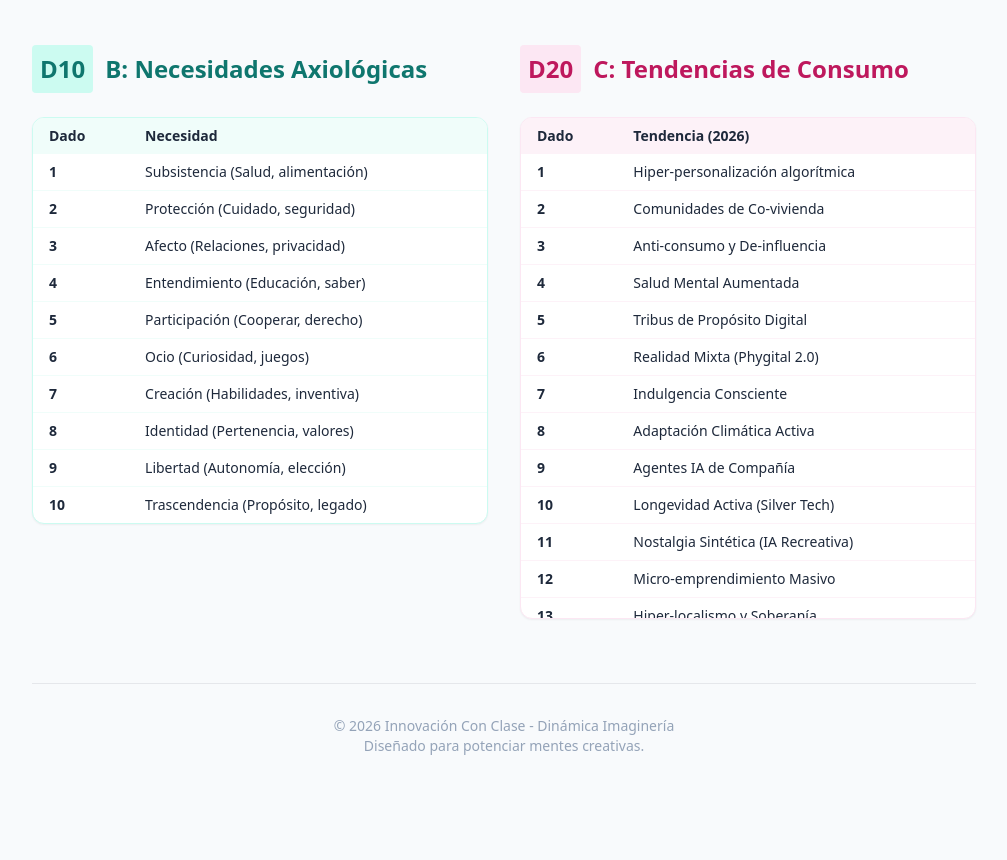
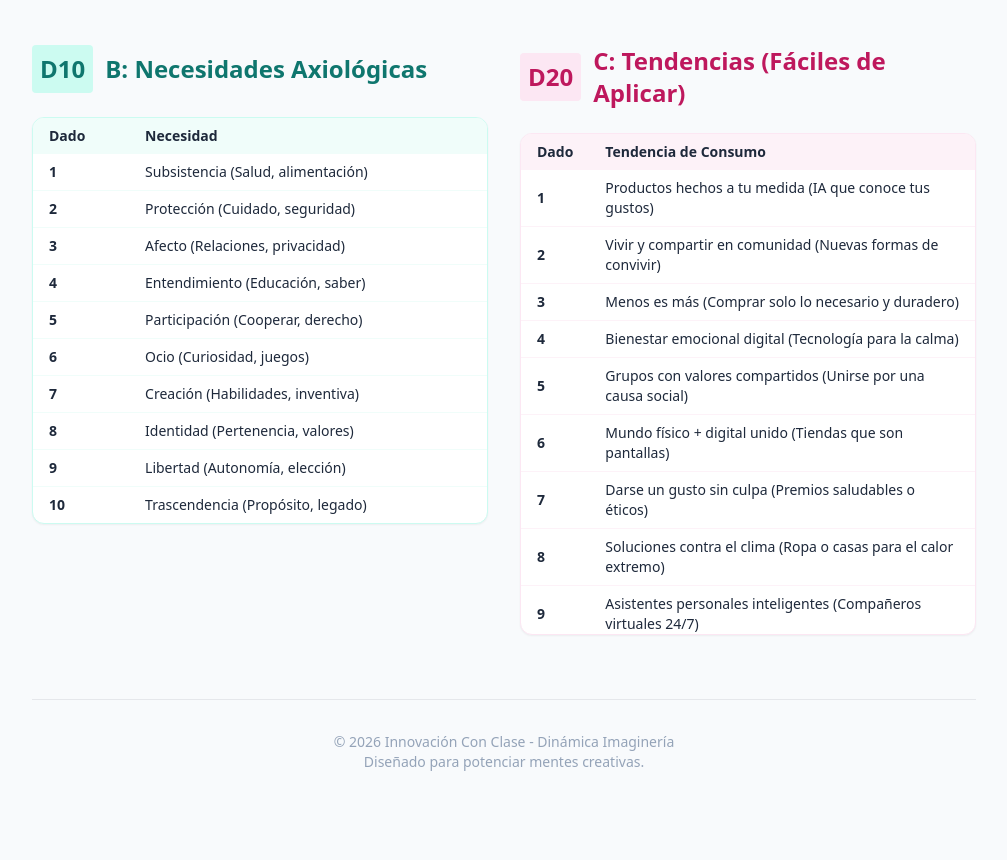
Before and after one commit to innovacion-con-clase/imagineria, a plain HTML site: page index.html in a window 1280 px wide. Shown: the part 1536-2396 px from the top of the page, without its empty margins (136-1143 px from the left). Drawn offline with nearby package versions, Linux system fonts and the light colour scheme.

Commit message:
Refactor HTML structure and update trends section

```diff
--- a/index.html
+++ b/index.html
@@ -125,7 +125,6 @@
         <div class="print-break">
             <h2 class="text-3xl font-black text-indigo-800 mb-6 text-center">A: SECTORES (Lanzar D6 y D10)</h2>
             <div class="grid md:grid-cols-3 gap-4">
-                <!-- Grupos con IDs para selección -->
                 <div id="sector-group-1" class="bg-white p-4 rounded-lg shadow-sm border border-slate-200 transition-all duration-300">
                     <h3 class="font-bold text-indigo-600 border-b pb-2 mb-2">1. Bienestar y Salud</h3>
                     <ol class="text-sm space-y-1 list-decimal list-inside text-slate-600">
@@ -196,35 +195,35 @@
             <!-- C: Tendencias de Consumo -->
             <section>
                 <h2 class="text-2xl font-black text-pink-700 mb-6 flex items-center">
-                    <span class="bg-pink-100 p-2 rounded mr-3">D20</span> C: Tendencias de Consumo
+                    <span class="bg-pink-100 p-2 rounded mr-3">D20</span> C: Tendencias (Fáciles de Aplicar)
                 </h2>
                 <div class="bg-white rounded-xl shadow-sm border border-pink-100 overflow-hidden">
                     <div class="max-h-[500px] overflow-y-auto">
                         <table class="w-full text-sm">
                             <thead class="bg-pink-50 sticky top-0">
-                                <tr><th class="px-4 py-2 text-left">Dado</th><th class="px-4 py-2 text-left">Tendencia (2026)</th></tr>
+                                <tr><th class="px-4 py-2 text-left">Dado</th><th class="px-4 py-2 text-left">Tendencia de Consumo</th></tr>
                             </thead>
                             <tbody class="divide-y divide-pink-50">
-                                <tr id="trend-1"><td class="px-4 py-2 font-bold">1</td><td class="px-4 py-2">Hiper-personalización algorítmica</td></tr>
-                                <tr id="trend-2"><td class="px-4 py-2 font-bold">2</td><td class="px-4 py-2">Comunidades de Co-vivienda</td></tr>
-                                <tr id="trend-3"><td class="px-4 py-2 font-bold">3</td><td class="px-4 py-2">Anti-consumo y De-influencia</td></tr>
-                                <tr id="trend-4"><td class="px-4 py-2 font-bold">4</td><td class="px-4 py-2">Salud Mental Aumentada</td></tr>
-                                <tr id="trend-5"><td class="px-4 py-2 font-bold">5</td><td class="px-4 py-2">Tribus de Propósito Digital</td></tr>
-                                <tr id="trend-6"><td class="px-4 py-2 font-bold">6</td><td class="px-4 py-2">Realidad Mixta (Phygital 2.0)</td></tr>
-                                <tr id="trend-7"><td class="px-4 py-2 font-bold">7</td><td class="px-4 py-2">Indulgencia Consciente</td></tr>
-                                <tr id="trend-8"><td class="px-4 py-2 font-bold">8</td><td class="px-4 py-2">Adaptación Climática Activa</td></tr>
-                                <tr id="trend-9"><td class="px-4 py-2 font-bold">9</td><td class="px-4 py-2">Agentes IA de Compañía</td></tr>
-                                <tr id="trend-10"><td class="px-4 py-2 font-bold">10</td><td class="px-4 py-2">Longevidad Activa (Silver Tech)</td></tr>
-                                <tr id="trend-11"><td class="px-4 py-2 font-bold">11</td><td class="px-4 py-2">Nostalgia Sintética (IA Recreativa)</td></tr>
-                                <tr id="trend-12"><td class="px-4 py-2 font-bold">12</td><td class="px-4 py-2">Micro-emprendimiento Masivo</td></tr>
-                                <tr id="trend-13"><td class="px-4 py-2 font-bold">13</td><td class="px-4 py-2">Hiper-localismo y Soberanía</td></tr>
-                                <tr id="trend-14"><td class="px-4 py-2 font-bold">14</td><td class="px-4 py-2">Gamificación de la Vida Real</td></tr>
-                                <tr id="trend-15"><td class="px-4 py-2 font-bold">15</td><td class="px-4 py-2">Soberanía de Datos Personales</td></tr>
-                                <tr id="trend-16"><td class="px-4 py-2 font-bold">16</td><td class="px-4 py-2">Bio-materiales de Consumo</td></tr>
-                                <tr id="trend-17"><td class="px-4 py-2 font-bold">17</td><td class="px-4 py-2">Economía de la Pausa (Slow Tech)</td></tr>
-                                <tr id="trend-18"><td class="px-4 py-2 font-bold">18</td><td class="px-4 py-2">Radical Transparencia ESG</td></tr>
-                                <tr id="trend-19"><td class="px-4 py-2 font-bold">19</td><td class="px-4 py-2">Identidades Digitales Múltiples</td></tr>
-                                <tr id="trend-20"><td class="px-4 py-2 font-bold">20</td><td class="px-4 py-2">Co-creación Humano-Máquina</td></tr>
+                                <tr id="trend-1"><td class="px-4 py-2 font-bold">1</td><td class="px-4 py-2">Productos hechos a tu medida (IA que conoce tus gustos)</td></tr>
+                                <tr id="trend-2"><td class="px-4 py-2 font-bold">2</td><td class="px-4 py-2">Vivir y compartir en comunidad (Nuevas formas de convivir)</td></tr>
+                                <tr id="trend-3"><td class="px-4 py-2 font-bold">3</td><td class="px-4 py-2">Menos es más (Comprar solo lo necesario y duradero)</td></tr>
+                                <tr id="trend-4"><td class="px-4 py-2 font-bold">4</td><td class="px-4 py-2">Bienestar emocional digital (Tecnología para la calma)</td></tr>
+                                <tr id="trend-5"><td class="px-4 py-2 font-bold">5</td><td class="px-4 py-2">Grupos con valores compartidos (Unirse por una causa social)</td></tr>
+                                <tr id="trend-6"><td class="px-4 py-2 font-bold">6</td><td class="px-4 py-2">Mundo físico + digital unido (Tiendas que son pantallas)</td></tr>
+                                <tr id="trend-7"><td class="px-4 py-2 font-bold">7</td><td class="px-4 py-2">Darse un gusto sin culpa (Premios saludables o éticos)</td></tr>
+                                <tr id="trend-8"><td class="px-4 py-2 font-bold">8</td><td class="px-4 py-2">Soluciones contra el clima (Ropa o casas para el calor extremo)</td></tr>
+                                <tr id="trend-9"><td class="px-4 py-2 font-bold">9</td><td class="px-4 py-2">Asistentes personales inteligentes (Compañeros virtuales 24/7)</td></tr>
+                                <tr id="trend-10"><td class="px-4 py-2 font-bold">10</td><td class="px-4 py-2">Abuelos modernos y tecnológicos (Vida activa tras los 60)</td></tr>
+                                <tr id="trend-11"><td class="px-4 py-2 font-bold">11</td><td class="px-4 py-2">Lo antiguo vuelve mejorado (Estilo retro con funciones nuevas)</td></tr>
+                                <tr id="trend-12"><td class="px-4 py-2 font-bold">12</td><td class="px-4 py-2">Todos somos vendedores (Ganar dinero con tus talentos)</td></tr>
+                                <tr id="trend-13"><td class="px-4 py-2 font-bold">13</td><td class="px-4 py-2">Lo local es lo mejor (Consumir solo lo que crece cerca)</td></tr>
+                                <tr id="trend-14"><td class="px-4 py-2 font-bold">14</td><td class="px-4 py-2">La vida es un juego (Ganar puntos por buenos hábitos)</td></tr>
+                                <tr id="trend-15"><td class="px-4 py-2 font-bold">15</td><td class="px-4 py-2">Mi privacidad es mi tesoro (Control total de mis datos)</td></tr>
+                                <tr id="trend-16"><td class="px-4 py-2 font-bold">16</td><td class="px-4 py-2">Cosas hechas de hongos o plantas (Adiós al plástico)</td></tr>
+                                <tr id="trend-17"><td class="px-4 py-2 font-bold">17</td><td class="px-4 py-2">Desconexión digital (Servicios para descansar del móvil)</td></tr>
+                                <tr id="trend-18"><td class="px-4 py-2 font-bold">18</td><td class="px-4 py-2">Marcas que no mienten (Saber de dónde viene todo)</td></tr>
+                                <tr id="trend-19"><td class="px-4 py-2 font-bold">19</td><td class="px-4 py-2">Mi otro "yo" en internet (Avatares y perfiles creativos)</td></tr>
+                                <tr id="trend-20"><td class="px-4 py-2 font-bold">20</td><td class="px-4 py-2">Crear cosas junto a la IA (Diseñar productos con robots)</td></tr>
                             </tbody>
                         </table>
                     </div>
@@ -240,31 +239,20 @@
     </main>
 
     <script>
-        // Estado global de la selección actual
-        const currentSelection = {
-            group: 0,
-            option: 0,
-            need: 0,
-            trend: 0
-        };
+        const currentSelection = { group: 0, option: 0, need: 0, trend: 0 };
 
         function rollDice(sides, displayId, type) {
             const el = document.getElementById(displayId);
             const parent = el.parentElement;
-
             parent.classList.add('dice-active');
-
             let counter = 0;
             const interval = setInterval(() => {
                 const val = Math.floor(Math.random() * sides) + 1;
                 el.innerText = val;
                 counter++;
-
                 if (counter > 15) {
                     clearInterval(interval);
                     parent.classList.remove('dice-active');
-
-                    // Al finalizar, actualizamos la selección y marcamos el elemento
                     const finalValue = parseInt(el.innerText);
                     currentSelection[type] = finalValue;
                     updateHighlights(type, finalValue);
@@ -273,32 +261,24 @@
         }
 
         function updateHighlights(type, value) {
-            // Limpiar resaltados previos segun el tipo
             if (type === 'group' || type === 'option') {
-                // Si cambiamos grupo u opción, reseteamos todos los sectores
                 document.querySelectorAll('[id^="s-"], [id^="sector-group-"]').forEach(el => {
-                    el.classList.remove('highlight-selection');
+                    el.classList.remove('highlight-selection', 'ring-4', 'ring-indigo-300', 'bg-indigo-50');
                 });
-
-                // Resaltar el grupo (D6)
                 if (currentSelection.group > 0) {
                     const groupEl = document.getElementById(`sector-group-${currentSelection.group}`);
                     if (groupEl) groupEl.classList.add('ring-4', 'ring-indigo-300', 'bg-indigo-50');
                 }
-
-                // Resaltar la opción específica (D10) solo si ambos dados fueron lanzados
                 if (currentSelection.group > 0 && currentSelection.option > 0) {
                     const optionId = `s-${currentSelection.group}-${currentSelection.option}`;
                     const optEl = document.getElementById(optionId);
                     if (optEl) optEl.classList.add('highlight-selection');
                 }
-            }
-            else if (type === 'need') {
+            } else if (type === 'need') {
                 document.querySelectorAll('[id^="need-"]').forEach(el => el.classList.remove('highlight-selection'));
                 const needEl = document.getElementById(`need-${value}`);
                 if (needEl) needEl.classList.add('highlight-selection');
-            }
-            else if (type === 'trend') {
+            } else if (type === 'trend') {
                 document.querySelectorAll('[id^="trend-"]').forEach(el => el.classList.remove('highlight-selection'));
                 const trendEl = document.getElementById(`trend-${value}`);
                 if (trendEl) {
```
